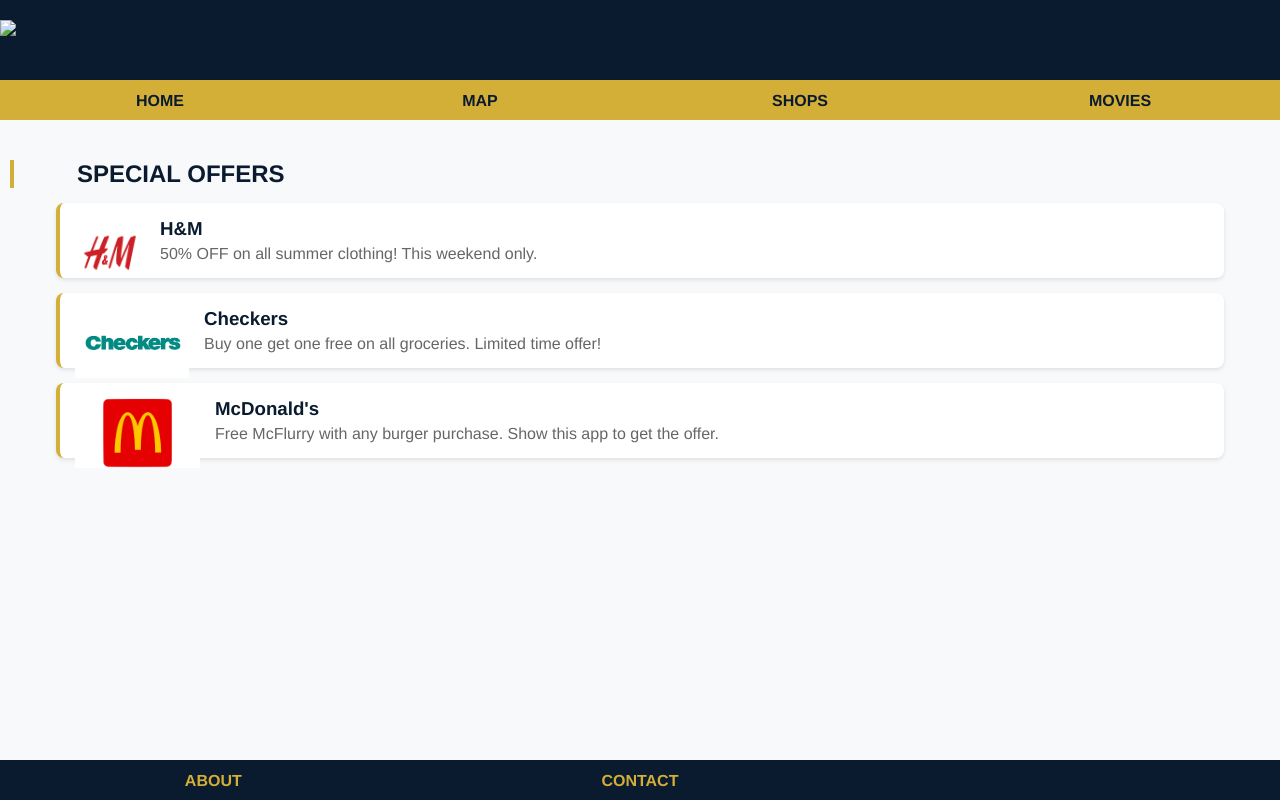
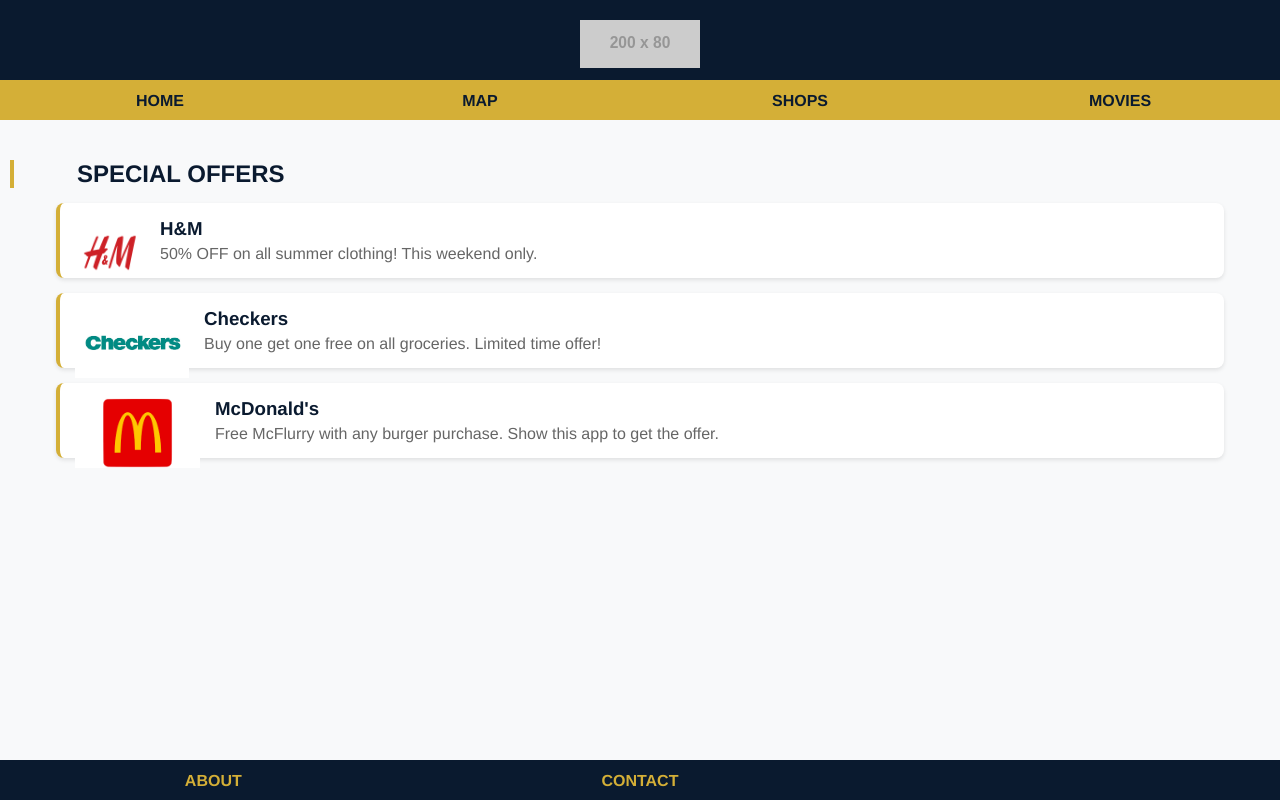
Before and after one commit to XavieraWealth/Module10Part2-PineMall, a plain HTML site: page index.html in a window 1280 px wide. Drawn offline with Linux system fonts and the light colour scheme; placeholder pictures from the web are drawn by us.

Commit message:
Update index.html

```diff
--- a/index.html
+++ b/index.html
@@ -6,7 +6,7 @@
 </head>
 <body>
     <div id="header">
-        <img src="images/mall-logo.png"/>
+       <img src="https://via.placeholder.com/200x80/0A1A2F/D4AF37?text=PINE+CITY+MALL"/>
     </div>
     <div id="tabs-top">
         <a href="index.html">HOME</a>
```
